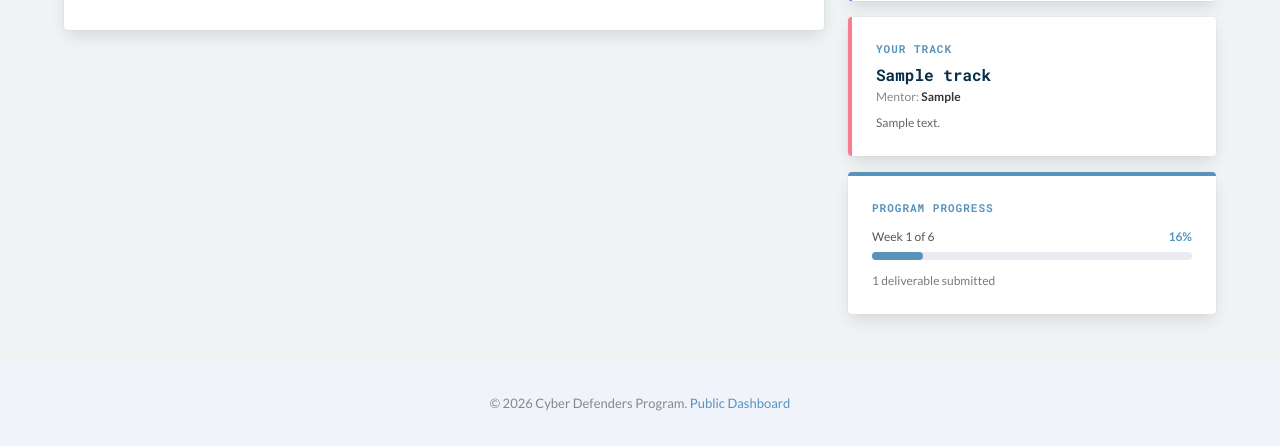
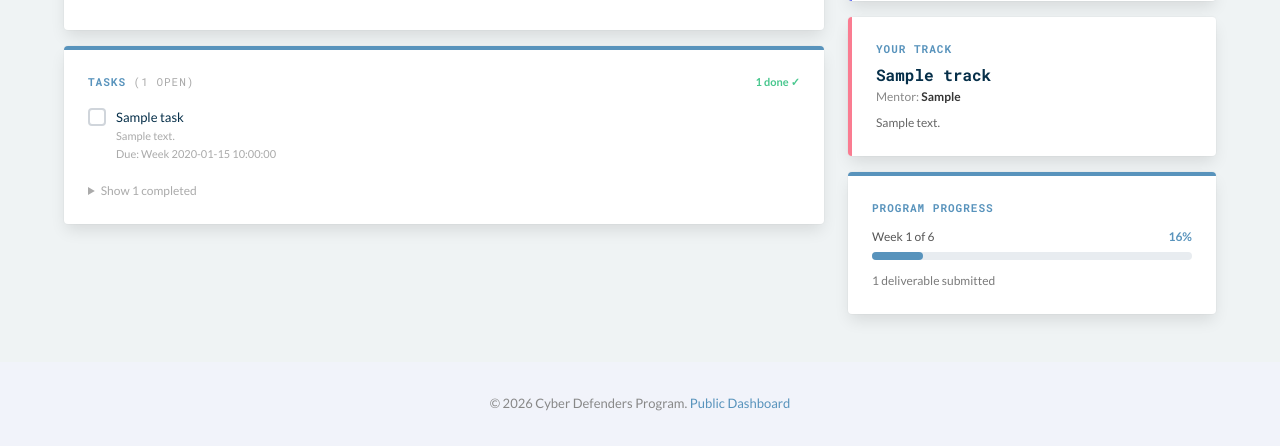
Before and after one commit to cyberdefendersprogram/internapp, a FastAPI app: template app/templates/home.html in a window 1280 px wide. Shown: the part 485-931 px from the top of the page. Run offline with FastAPI, Linux system fonts and the light colour scheme; the template is opened without the code that fills it: most values are stand-ins (such as "Sample title", 1, 10 or a date in 2020).

Commit message:
Add Tasks panel to intern dashboard
- Fetch intern tasks server-side in /home route, split into todo/done
  sorted by priority (high first) then due_week
- Tasks panel in left column shows open tasks with clickable checkboxes;
  PATCH /api/tasks/{id} marks done without page reload
- High-priority tasks flagged in red; linked_feature links (checkin,
  deliverable, onboarding) shown inline as quick-action links
- Completed tasks collapsed under a <details> toggle
- Add {% block scripts %} to base.html so page-specific JS loads before </body>

Co-Authored-By: Claude Sonnet 4.6 <noreply@anthropic.com>

```diff
--- a/app/routers/intern.py
+++ b/app/routers/intern.py
@@ -74,6 +74,14 @@ async def home(request: Request, session: RequiredSession):
         reverse=True,
     )[:3]
 
+    # Tasks — split into todo and done, high-priority first
+    all_tasks = sheets.get_tasks_for_intern(intern.intern_id)
+    todo_tasks = sorted(
+        [t for t in all_tasks if t.status == "todo"],
+        key=lambda t: (0 if t.priority == "high" else 1, t.due_week or 99),
+    )
+    done_tasks = [t for t in all_tasks if t.status == "done"]
+
     return templates.TemplateResponse(
         "home.html",
         {
@@ -84,6 +92,8 @@ async def home(request: Request, session: RequiredSession):
             "checked_in_this_week": checked_in_this_week,
             "recent_deliverables": recent_deliverables,
             "deliverable_count": len(deliverables),
+            "todo_tasks": todo_tasks,
+            "done_tasks": done_tasks,
             "session": request.cookies.get("session"),
         },
     )
--- a/app/templates/base.html
+++ b/app/templates/base.html
@@ -143,6 +143,7 @@
     </div>
   </footer>
 
+  {% block scripts %}{% endblock %}
   <script>
     // Navbar burger
     document.addEventListener('DOMContentLoaded', () => {
--- a/app/templates/home.html
+++ b/app/templates/home.html
@@ -25,6 +25,17 @@
   .action-btn.outline:hover { background: var(--cdp-light); }
   .deliverable-item { padding: 8px 0; border-bottom: 1px solid #f0f0f0; }
   .deliverable-item:last-child { border-bottom: none; }
+  .task-item { display:flex; align-items:flex-start; gap:10px; padding:9px 0; border-bottom:1px solid #f0f0f0; }
+  .task-item:last-child { border-bottom:none; }
+  .task-item.is-done .task-title { text-decoration:line-through; color:#aaa; }
+  .task-check { flex-shrink:0; width:18px; height:18px; border-radius:4px; border:2px solid #d0d5db;
+    cursor:pointer; display:flex; align-items:center; justify-content:center; background:#fff;
+    transition:background .15s,border-color .15s; }
+  .task-check:hover { border-color:var(--cdp-blue); }
+  .task-check.checked { background:var(--cdp-blue); border-color:var(--cdp-blue); }
+  .task-check.checked::after { content:'✓'; color:#fff; font-size:11px; font-weight:700; }
+  .task-title { font-size:13px; color:var(--cdp-navy); line-height:1.4; flex:1; }
+  .task-meta { font-size:11px; color:#aaa; margin-top:2px; }
 </style>
 {% endblock %}
 
@@ -98,6 +109,69 @@
       </div>
     </div>
 
+    <!-- Tasks -->
+    <div class="card is-detail mb-4">
+      <div class="card-content">
+        <div style="display:flex;justify-content:space-between;align-items:center;margin-bottom:.5rem;">
+          <p class="heading cdp-heading" style="font-size:11px;letter-spacing:1px;margin:0;">
+            Tasks
+            {% if todo_tasks %}<span data-task-count style="color:#aaa;font-weight:400;"> ({{ todo_tasks|length }} open)</span>{% endif %}
+          </p>
+          {% if done_tasks %}
+          <span style="font-size:11px;color:#48c78e;font-weight:700;">{{ done_tasks|length }} done ✓</span>
+          {% endif %}
+        </div>
+
+        {% if todo_tasks %}
+        <div id="task-list">
+          {% for task in todo_tasks %}
+          <div class="task-item" id="task-{{ task.task_id }}">
+            <div class="task-check" onclick="markDone('{{ task.task_id }}', this)"></div>
+            <div style="flex:1;">
+              <div class="task-title">
+                {% if task.priority == 'high' %}
+                <span style="color:#FA7C91;font-size:10px;font-weight:700;margin-right:4px;">HIGH</span>
+                {% endif %}
+                {{ task.title }}
+              </div>
+              {% if task.description %}
+              <div class="task-meta">{{ task.description }}</div>
+              {% endif %}
+              {% if task.due_week %}
+              <div class="task-meta">Due: Week {{ task.due_week }}
+                {% if task.linked_feature == 'checkin' %}
+                &nbsp;·&nbsp;<a href="/checkin" style="color:var(--cdp-blue);">Go to check-in</a>
+                {% elif task.linked_feature == 'deliverable' %}
+                &nbsp;·&nbsp;<a href="/deliverables" style="color:var(--cdp-blue);">Submit deliverable</a>
+                {% elif task.linked_feature == 'onboarding' %}
+                &nbsp;·&nbsp;<a href="/me" style="color:var(--cdp-blue);">Complete profile</a>
+                {% endif %}
+              </div>
+              {% endif %}
+            </div>
+          </div>
+          {% endfor %}
+        </div>
+        {% elif done_tasks %}
+        <p class="is-size-7" style="color:#48c78e;margin-top:.5rem;">All tasks complete — great work!</p>
+        {% else %}
+        <p class="is-size-7 has-text-grey mt-2">No tasks assigned yet.</p>
+        {% endif %}
+
+        {% if done_tasks %}
+        <details style="margin-top:10px;">
+          <summary style="font-size:12px;color:#aaa;cursor:pointer;">Show {{ done_tasks|length }} completed</summary>
+          {% for task in done_tasks %}
+          <div class="task-item is-done">
+            <div class="task-check checked"></div>
+            <div class="task-title">{{ task.title }}</div>
+          </div>
+          {% endfor %}
+        </details>
+        {% endif %}
+      </div>
+    </div>
+
   </div>
 
   <!-- Right column -->
@@ -167,3 +241,40 @@
   </div>
 </div>
 {% endblock %}
+
+{% block scripts %}
+<script>
+async function markDone(taskId, checkEl) {
+  checkEl.style.opacity = '0.5';
+  checkEl.style.pointerEvents = 'none';
+  try {
+    const res = await fetch(`/api/tasks/${taskId}`, {
+      method: 'PATCH',
+      headers: {'Content-Type': 'application/json'},
+      body: JSON.stringify({status: 'done', skip_reason: ''})
+    });
+    if (res.ok) {
+      const row = document.getElementById(`task-${taskId}`);
+      row.style.transition = 'opacity .3s';
+      row.style.opacity = '0';
+      setTimeout(() => {
+        row.remove();
+        const remaining = document.querySelectorAll('#task-list .task-item').length;
+        const countEl = document.querySelector('[data-task-count]');
+        if (countEl) countEl.textContent = remaining > 0 ? ` (${remaining} open)` : '';
+        if (remaining === 0) {
+          document.getElementById('task-list').innerHTML =
+            '<p class="is-size-7" style="color:#48c78e;margin-top:.5rem;">All tasks complete — great work!</p>';
+        }
+      }, 300);
+    } else {
+      checkEl.style.opacity = '1';
+      checkEl.style.pointerEvents = 'auto';
+    }
+  } catch {
+    checkEl.style.opacity = '1';
+    checkEl.style.pointerEvents = 'auto';
+  }
+}
+</script>
+{% endblock %}
```
